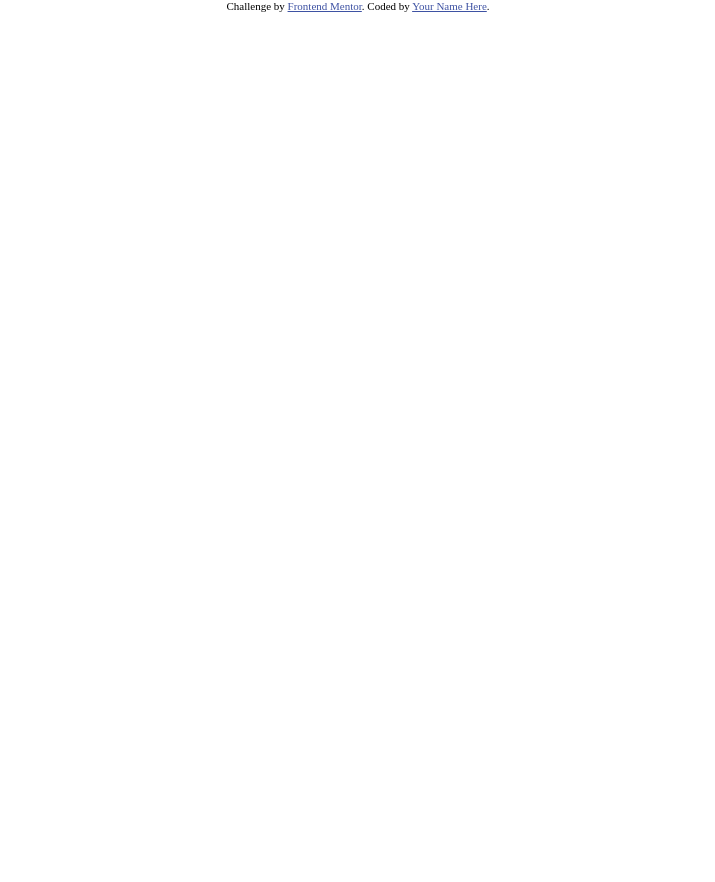
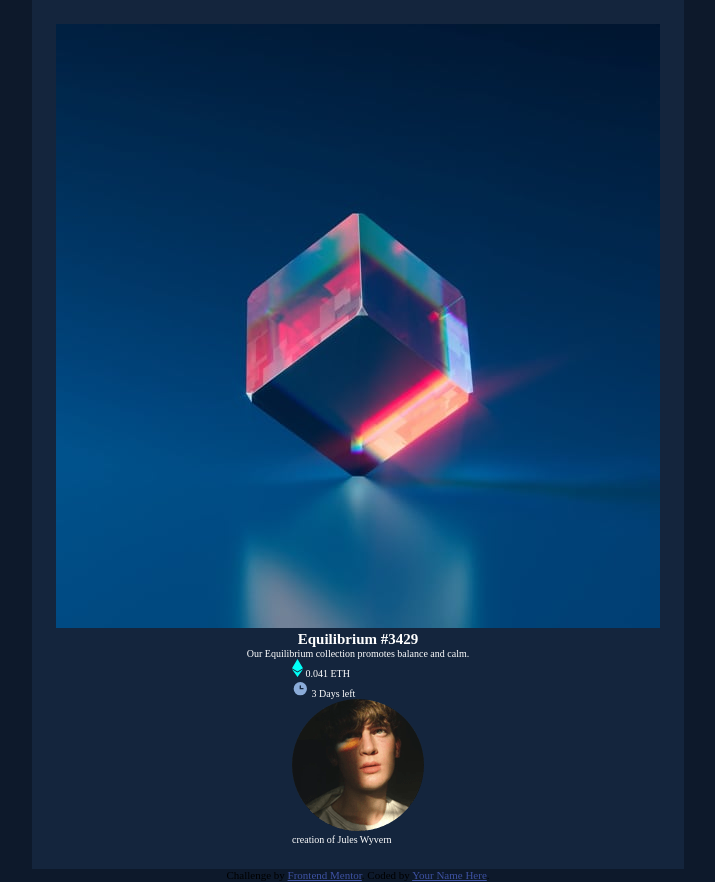
Before and after one commit to Mohit-k-Mummon/NFT-preview-card-component, a plain HTML site: page index.html in a window 1280 px wide. Shown: the whole page, without its empty margins (282-997 px from the left). Before the commit the page ends 800 px from the top, so only its background shows below. Drawn offline with Linux system fonts and the light colour scheme.

Commit message:
html structure and basic styling

```diff
--- a/css/styles.css
+++ b/css/styles.css
@@ -19,9 +19,43 @@
         --light: '300';
         --regular: '400';
         --SemiBold: '600';
-
 }
 
+
+
+
+/* Css Reset */
+*,
+*::after,
+*::before {
+    margin: 0;
+    padding: 0;
+    box-sizing: border-box;
+}
+
+html {
+    font-size: 62.5%;
+}
+
+body {
+    background-color: var(--Very-dark-blue-main-BG);
+    min-height: 100vh;
+    width: 100%;
+    display: flex;
+    flex-direction: column;
+    justify-content: center;
+    align-items: center;
+}
+
+.card {
+    color: var(--White);
+    display: flex;
+    flex-direction: column;
+    justify-content: center;
+    align-items: center;
+    padding: 2.4rem;
+    background-color: var(--Very-dark-blue-card-BG);
+}
 
 
 
--- a/index.html
+++ b/index.html
@@ -11,6 +11,34 @@
 		<title>Frontend Mentor | NFT preview card component</title>
 	</head>
 	<body>
+		<div class="card">
+			<picture>
+				<img src="images/image-equilibrium.jpg" alt="Equilibrium NFT" />
+			</picture>
+
+			<h2 class="card-heading">Equilibrium #3429</h2>
+			<p class="card-description">Our Equilibrium collection promotes balance and calm.</p>
+
+			<div class="card-footer">
+				<div class="card__auction-info">
+					<div class="card__auction-price">
+						<img src="images/icon-ethereum.svg" alt="icon ethereum" />
+						<span>0.041 ETH</span>
+					</div>
+
+					<div class="card__auction-time">
+						<img src="images/icon-clock.svg" alt="clock" />
+						<span>3 Days left</span>
+					</div>
+				</div>
+
+				<div class="card__creator">
+					<img src="images/image-avatar.png" alt="NFT Artist" />
+					<p>creation of <span>Jules Wyvern</span></p>
+				</div>
+			</div>
+		</div>
+
 		<div class="attribution">
 			Challenge by
 			<a href="https://www.frontendmentor.io?ref=challenge" target="_blank">Frontend Mentor</a
```
